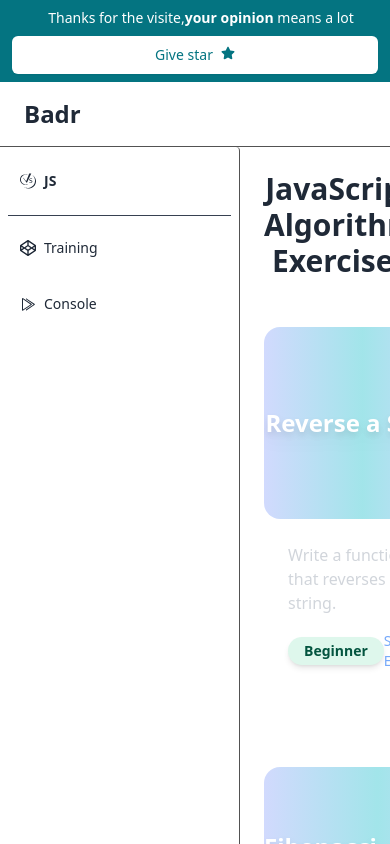
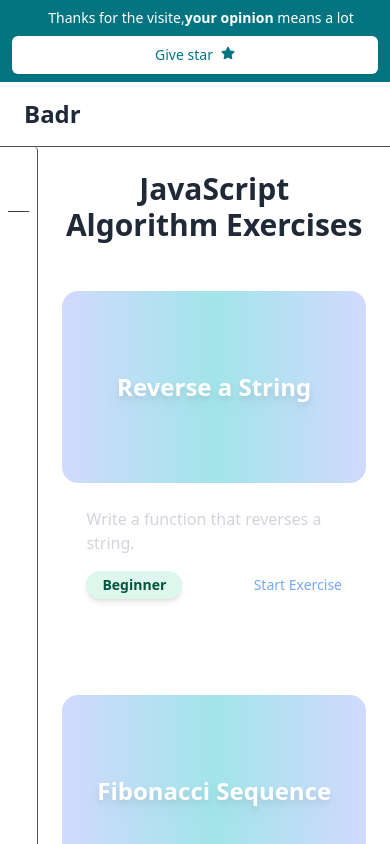
Before and after one commit to fabrichgit/codeZen, a React (Vite) app: page /js-playground/training in a window 390 px wide. Built offline with nearby package versions, Linux system fonts and the light colour scheme.

Commit message:
style responsive sidebar

```diff
--- a/src/components/SidebarMD.tsx
+++ b/src/components/SidebarMD.tsx
@@ -11,23 +11,23 @@ function SidebarMD() {
     const {pathname} = useLocation()
 
   return (
-    <div className="flex flex-col items-center min-w-60 h-full overflow-hidden border-r border-neutral-600 rounded">
+    <div className="flex flex-col items-center w-max md:min-w-60 h-full overflow-hidden border-r border-neutral-600 rounded">
          {
             pathname.includes("/markdown-editor") ?
             <>
             <a className="flex items-center w-full px-5 py-3 mt-3" href="#">
                 <IoLogoMarkdown/>
-                <span className="ml-2 text-sm font-bold">Markdown</span>
+                <span className="ml-2 text-sm font-bold hidden md:block">Markdown</span>
             </a>
             <div className="w-full px-2">
                 <div className="flex flex-col items-center w-full mt-3 border-t border-gray-700">
                     <Link to="/markdown-editor/library" className="flex items-center w-full h-12 px-3 mt-2 rounded hover:bg-gray-700 hover:text-gray-300" href="#">
                         <LuLibrary/>
-                        <span className="ml-2 text-sm font-medium">Library</span>
+                        <span className="ml-2 text-sm font-medium hidden md:block">Library</span>
                     </Link>
                     <Link to="/markdown-editor/editor" className="flex items-center w-full h-12 px-3 mt-2 rounded hover:bg-gray-700 hover:text-gray-300" href="#">
                         <MdOutlineEditNote/>
-                        <span className="ml-2 text-sm font-medium">Editor</span>
+                        <span className="ml-2 text-sm font-medium hidden md:block">Editor</span>
                     </Link>
                 </div>
             </div>
@@ -36,17 +36,17 @@ function SidebarMD() {
             <>
             <a className="flex items-center w-full px-5 py-3 mt-3" href="#">
                 <SiCodeceptjs/>
-                <span className="ml-2 text-sm font-bold">JS</span>
+                <span className="ml-2 text-sm font-bold hidden md:block">JS</span>
             </a>
             <div className="w-full px-2">
                 <div className="flex flex-col items-center w-full mt-3 border-t border-gray-700">
                     <Link to="/js-playground/training" className="flex items-center w-full h-12 px-3 mt-2 rounded hover:bg-gray-700 hover:text-gray-300">
                         <FaCodepen/>
-                        <span className="ml-2 text-sm font-medium">Training</span>
+                        <span className="ml-2 text-sm font-medium hidden md:block">Training</span>
                     </Link>
                     <Link to="/js-playground/console" className="flex items-center w-full h-12 px-3 mt-2 rounded hover:bg-gray-700 hover:text-gray-300">
                         <VscRunAll/>
-                        <span className="ml-2 text-sm font-medium">Console</span>
+                        <span className="ml-2 text-sm font-medium hidden md:block">Console</span>
                     </Link>
                 </div>
             </div>
```
